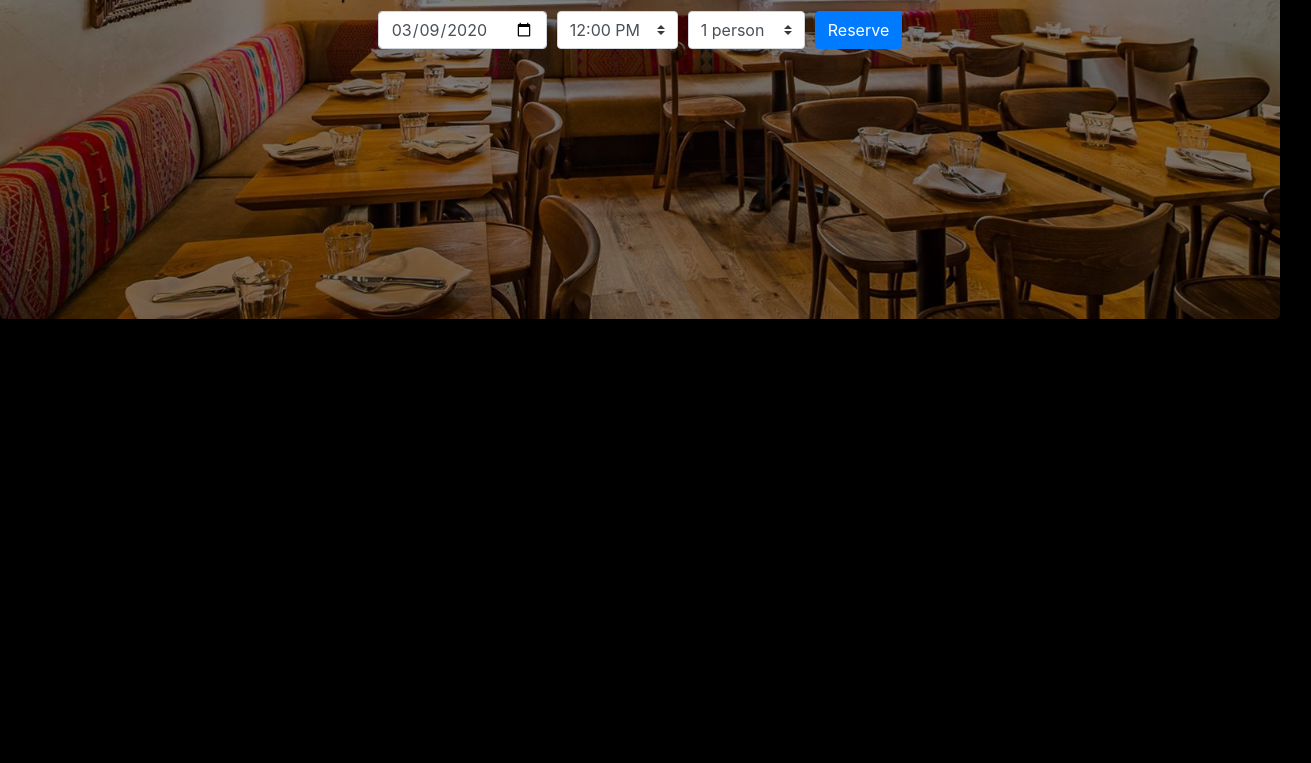
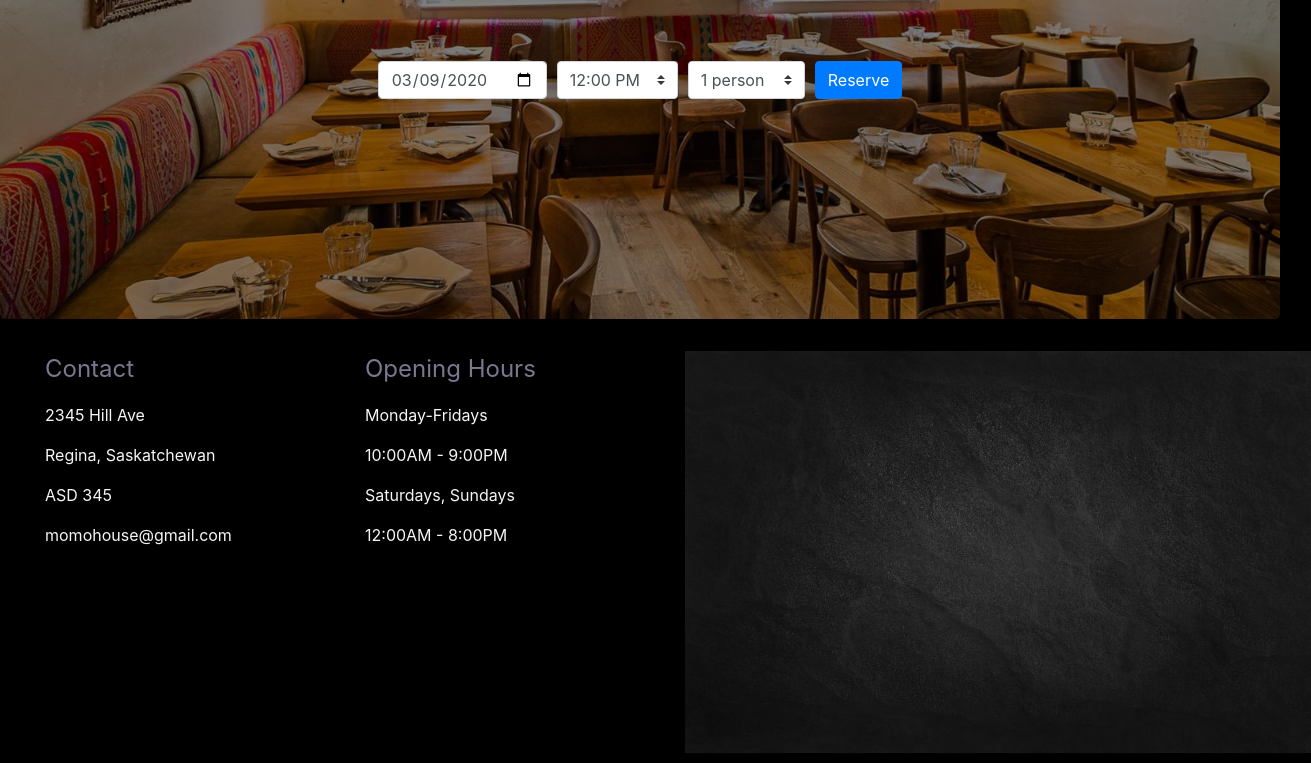
Before and after one commit to sonusainju/node_project_restaurant, a plain HTML site: page index.html in a window 1280 px wide. Shown: the part 704-1467 px from the top of the page, 1311 px wide, since content can reach past the window. Before the commit the page ends 1055 px from the top, so only its background shows below. Drawn offline with nearby package versions, Linux system fonts and the light colour scheme.

Commit message:
Added contact divs

```diff
--- a/CSS/style.css
+++ b/CSS/style.css
@@ -48,23 +48,6 @@ body{
     /* background:url("../Images/background-5.png"); */
 }
 
-.banner img{
-    max-width:100%;
-    height:auto;
-}
-
-
-.info-a{
-    /* margin-top:10px;; */
-    color: whitesmoke;
-    margin-bottom: 0;
-}
-.info-b{
-    color: #7C7790;
-
-    /* padding-left: 200px; */
-}
-
 .parallax {
     /* The image used */
     background-image: url("../Images/ambience1.jpg");
@@ -91,6 +74,7 @@ body{
   }
 
   .bon-apetit{
+      margin-top: 50px;
       margin-bottom: 120px;
 
   }
@@ -100,3 +84,23 @@ body{
       margin: 0 auto;
 
   }
+
+  .contact-container{
+      margin:10px;
+      margin-left: 30px;
+      margin-right: 30px;
+      width:100%;
+
+  }
+
+  .contact-heading
+  {
+    color:#7C7790;
+    font-size: 1.5em;
+  }
+
+  .contact1, .contact2{
+      /* margin-left:10px; */
+      color: whitesmoke;
+
+  }
--- a/index.html
+++ b/index.html
@@ -96,14 +96,31 @@
               </div>
             </form>
         </div>
-<!--
-        <div class="container-fluid">
-            <div class="row">
-              <div class="col parallax">
-                    <h1>Don't Panic</h1>
-              </div>
+
+        <div class="container-fluid contact-container">
+          <div class="row">
+            <div class="col-md-3 contact1">
+              <p class="contact-heading">Contact</p>
+              <p>2345 Hill Ave</p>
+              <p>Regina, Saskatchewan</p>
+              <p>ASD 345</p>
+              <p>momohouse@gmail.com</p>
           </div>
-        </div> -->
+
+          <div class="col-md-3 contact2">
+            <p class="contact-heading">Opening Hours</p>
+            <p>Monday-Fridays</p>
+            <p>10:00AM - 9:00PM</p>
+            <p>Saturdays, Sundays</p>
+            <p>12:00AM - 8:00PM</p>
+        </div>
+        <div class="col-md-6">
+          <img src="Images/background-3.jpg">
+
+      </div>
+
+        </div>
+
 
 
 
```
